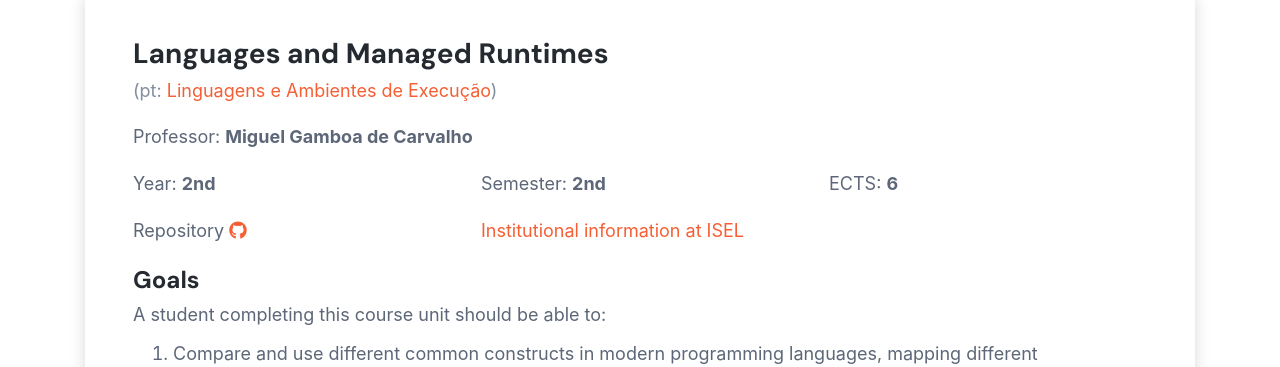
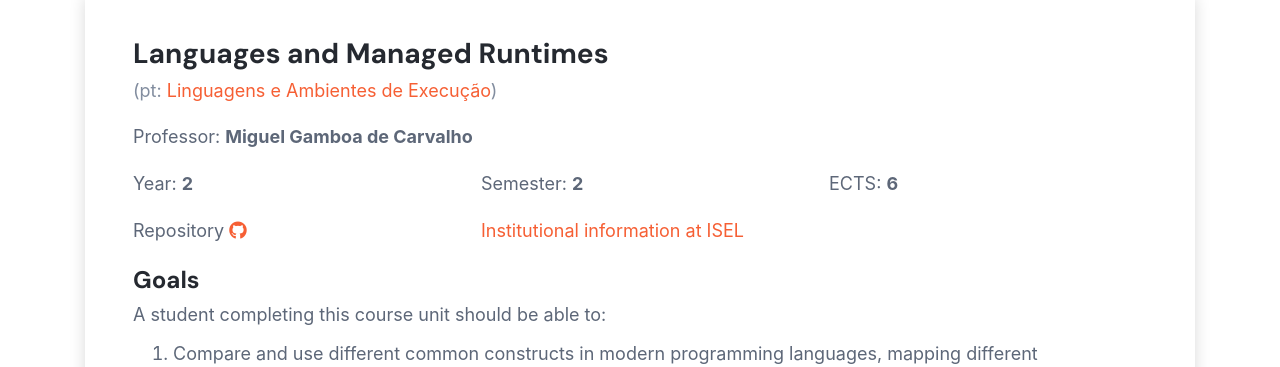
Before and after one commit to jpatri/ccisel.github.io, a Jekyll site: the page built from academia/leic/lae-en.md, in a window 1280 px wide. Shown: the part 152-519 px from the top of the page. Built offline with Jekyll 4.4.1, drawn with Linux system fonts in a browser that asks for light colours.

Commit message:
Remove nd suffix of year and semester

```diff
--- a/_layouts/academia/leic/lae.md
+++ b/_layouts/academia/leic/lae.md
@@ -5,8 +5,8 @@ title:
   pt: Linguagens e Ambientes de Execução
 repository: https://github.com/isel-leic-ave/
 isel: https://isel.pt/disciplinas/linguagens-e-ambientes-de-execucao-leic-pn
-year: 2nd
-semester: 2nd
+year: 2
+semester: 2
 ects: 6
 professor:
   display_name: Miguel Gamboa de Carvalho
```
